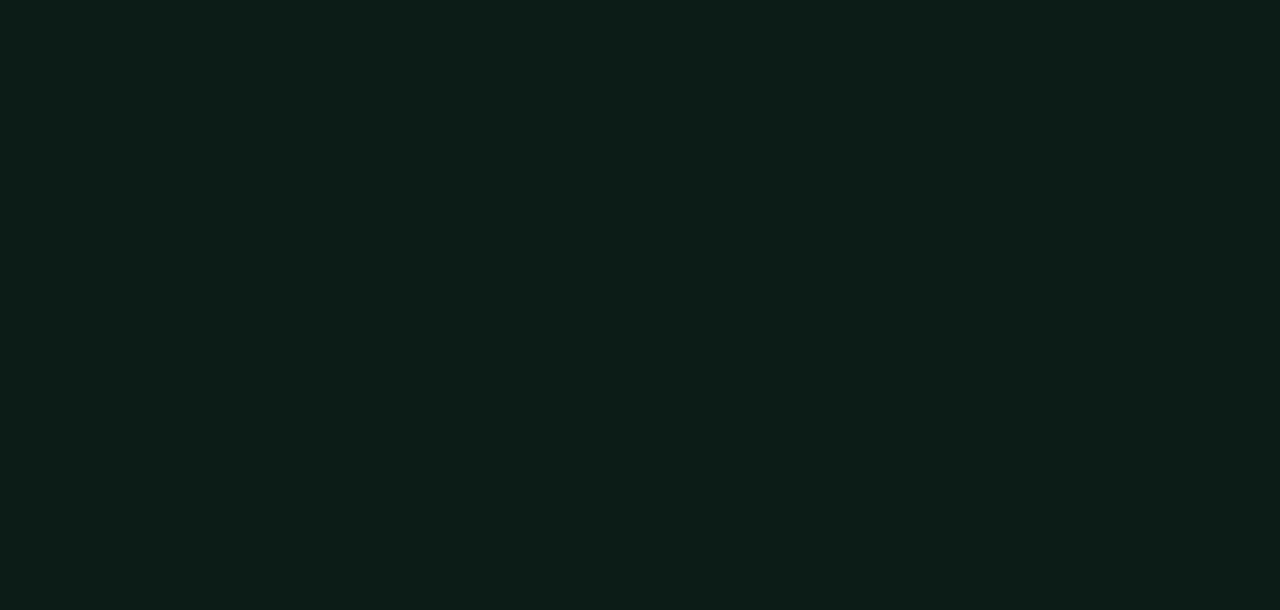
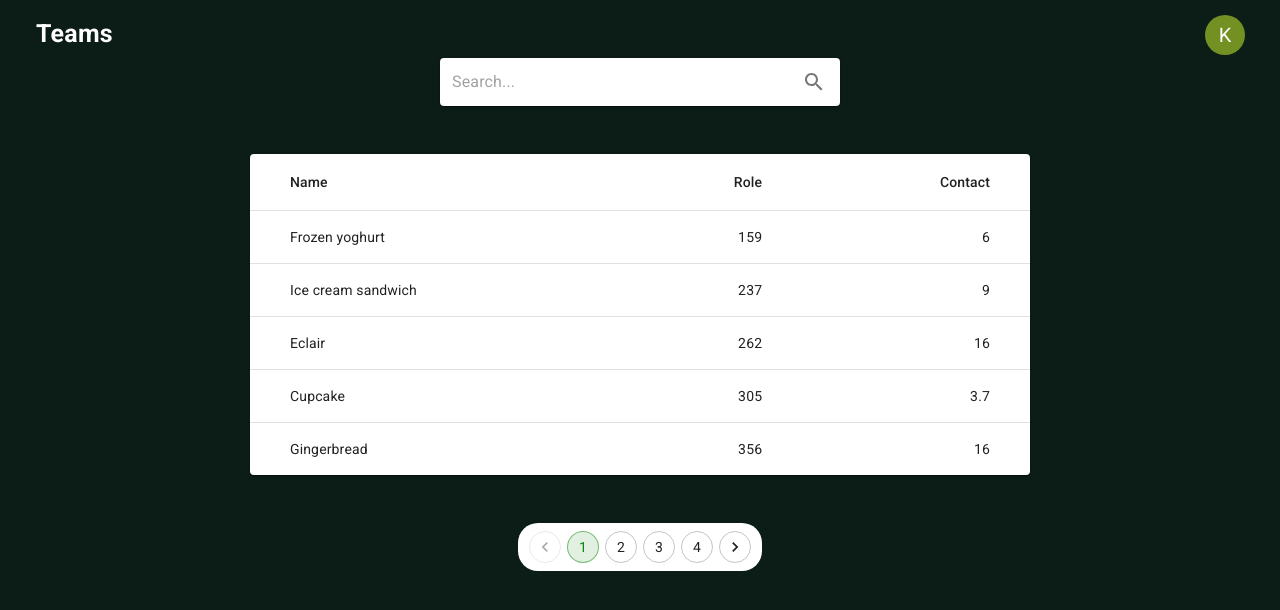
Before and after one commit to Kaliyappan1/Timesheet-Application-to-softmania, a React (Vite) app: page /admin-teams in a window 1280 px wide. Before the commit this address had no page. Shown: the top 610 px of the page. Built offline with nearby package versions, Linux system fonts and the light colour scheme.

Commit message:
admin table added and pagination added and some search input added

```diff
--- a/src/AdminTeams.jsx
+++ b/src/AdminTeams.jsx
@@ -1,11 +1,136 @@
-import React from 'react'
+import React from "react";
+import "./assets/styles/AdminTimesheets.css";
+import { ThemeProvider } from "@emotion/react";
+import theme from "./components/Theme";
+import {
+  Avatar,
+  IconButton,
+  InputBase,
+  Pagination,
+  Paper,
+  Stack,
+  Table,
+  TableBody,
+  TableCell,
+  TableContainer,
+  TableHead,
+  TableRow,
+  Typography,
+} from "@mui/material";
+import SearchIcon from "@mui/icons-material/Search";
+
+function createData(name, role, contact) {
+  return { name, role, contact };
+}
+
+const rows = [
+  createData("Frozen yoghurt", 159, 6.0),
+  createData("Ice cream sandwich", 237, 9.0),
+  createData("Eclair", 262, 16.0),
+  createData("Cupcake", 305, 3.7),
+  createData("Gingerbread", 356, 16.0),
+];
 
 function AdminTeams() {
+  function stringToColor(string) {
+    let hash = 0;
+    let i;
+
+    /* eslint-disable no-bitwise */
+    for (i = 0; i < string.length; i += 1) {
+      hash = string.charCodeAt(i) + ((hash << 5) - hash);
+    }
+
+    let color = "#";
+
+    for (i = 0; i < 3; i += 1) {
+      const value = (hash >> (i * 8)) & 0xff;
+      color += `00${value.toString(16)}`.slice(-2);
+    }
+    /* eslint-enable no-bitwise */
+
+    return color;
+  }
+
+  function stringAvatar(name) {
+    return {
+      sx: {
+        bgcolor: stringToColor(name),
+      },
+      children: `${name.split(" ")[0][0]}`,
+    };
+  }
+  // string to avatar end
+
   return (
-    <div className='adminTeams'>
+    <div className="adminTeams">
+      <ThemeProvider theme={theme}>
+        <div className="admin-Header">
+          {/* admin header line */}
+          <div>
+            <Typography sx={{ fontSize: 25, fontWeight: 700, ml: 2 }}>
+              Teams
+            </Typography>
+          </div>
+          <div>
+            <Avatar {...stringAvatar("Kali")} />
+          </div>
+        </div>
+        <div className="admin-search">
+          <Paper
+            component="form"
+            sx={{
+              p: "2px 4px",
+              display: "flex",
+              width: 400,
+            }}
+          >
+            <InputBase
+              sx={{ ml: 1, flex: 1 }}
+              placeholder="Search..."
+              inputProps={{ "aria-label": "search google maps" }}
+            />
 
+            <IconButton type="button" sx={{ p: "10px" }} aria-label="search">
+              <SearchIcon />
+            </IconButton>
+          </Paper>
+        </div>
+        <div className="adminTeamTable">
+          <TableContainer component={Paper}>
+            <Table aria-label="simple table">
+              <TableHead>
+                <TableRow >
+                  <TableCell sx={{pr: 5, pl:5}}>Name</TableCell>
+                  <TableCell sx={{pr: 5, pl:5}} align="right">Role</TableCell>
+                  <TableCell sx={{pr: 5, pl:5}} align="right">Contact</TableCell>
+                </TableRow>
+              </TableHead>
+              <TableBody>
+                {rows.map((row) => (
+                  <TableRow
+                    key={row.name}
+                    sx={{ "&:last-child td, &:last-child th": { border: 0 } }}
+                  >
+                    <TableCell component="th" scope="row" sx={{pr: 5, pl:5}}>
+                      {row.name}
+                    </TableCell>
+                    <TableCell sx={{pr: 5, pl:5}} align="right">{row.role}</TableCell>
+                    <TableCell sx={{pr: 5, pl:5}} align="right">{row.contact}</TableCell>
+                  </TableRow>
+                ))}
+              </TableBody>
+            </Table>
+          </TableContainer>
+        </div>
+        <div className="adminTeamPagination">
+          <Stack spacing={2}>
+            <Pagination sx={{backgroundColor: "secondary.light", borderRadius:5, p:1}} color="primary" count={4} variant="outlined"/>
+          </Stack>
+        </div>
+      </ThemeProvider>
     </div>
-  )
+  );
 }
 
 export default AdminTeams;
--- a/src/AdminTimesheets.jsx
+++ b/src/AdminTimesheets.jsx
@@ -159,7 +159,7 @@ function AdminTimesheets() {
       </div> */}
       <div className="admin-timesheet-table">
         <Paper>
-          <div style={{ height: 400, width: "100%"}}>
+          <div style={{ height: 600, width: "100%"}}>
             <DataGrid
 
               sx={{
@@ -173,10 +173,10 @@ function AdminTimesheets() {
               columns={columns}
               initialState={{
                 pagination: {
-                  paginationModel: { page: 0, pageSize: 5 },
+                  paginationModel: { page: 0, pageSize: 10 },
                 },
               }}
-              pageSizeOptions={[5, 10, 20, 40]}
+              pageSizeOptions={[10, 20, 40]}
               checkboxSelection
             />
           </div>
--- a/src/assets/styles/AdminTimesheets.css
+++ b/src/assets/styles/AdminTimesheets.css
@@ -3,5 +3,14 @@
     justify-content: center;
 }
 .admin-timesheet-table{
-    margin: 5pc 50px;
+    margin: 3pc 50px;
 }
+.adminTeamTable{
+    margin: 3pc 250px;
+}
+.adminTeamPagination{
+    display: flex;
+    flex-direction: row;
+    justify-content: center;
+    position: static;
+}
--- a/src/components/Theme.jsx
+++ b/src/components/Theme.jsx
@@ -6,8 +6,10 @@ const theme = createTheme({
            main: "#0d840b",
         },
         secondary: {
-            main: "#004201"
+            main: "#004201",
+            light: "#fff"
         },
+
     },
 
 })
--- a/src/utiles/Routing.jsx
+++ b/src/utiles/Routing.jsx
@@ -9,6 +9,7 @@ import Form from "../Form";
 import AdminDashboard from "../AdminDashboard";
 import AdminTimesheets from "../AdminTimesheets";
 import AdminSidebar from "../Sidebar";
+import AdminTeams from "../AdminTeams";
 
 function Routing() {
   return (
@@ -77,6 +78,15 @@ function Routing() {
             </>
           }
         />
+        <Route
+          path="/admin-teams"
+          element={
+            <>
+
+              <AdminTeams />
+            </>
+          }
+        />
       </Routes>
     </BrowserRouter>
   );
```
